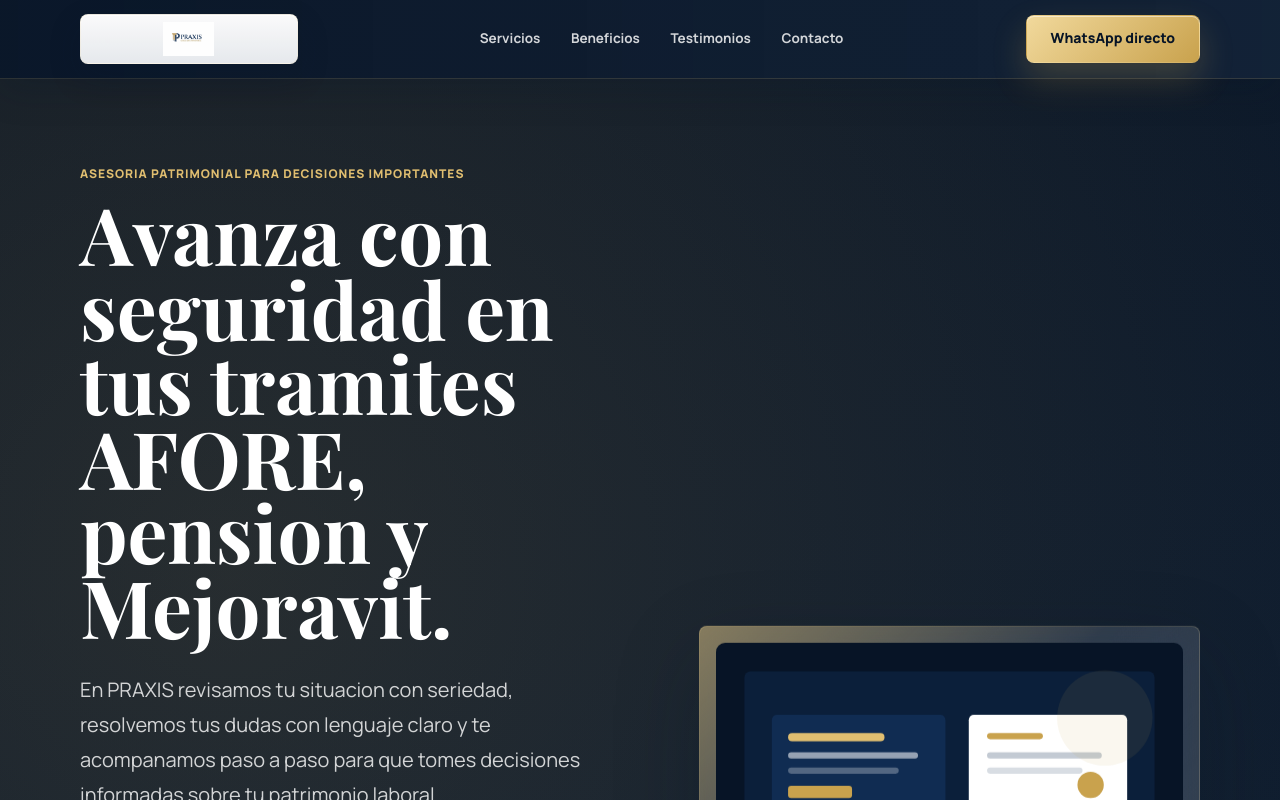
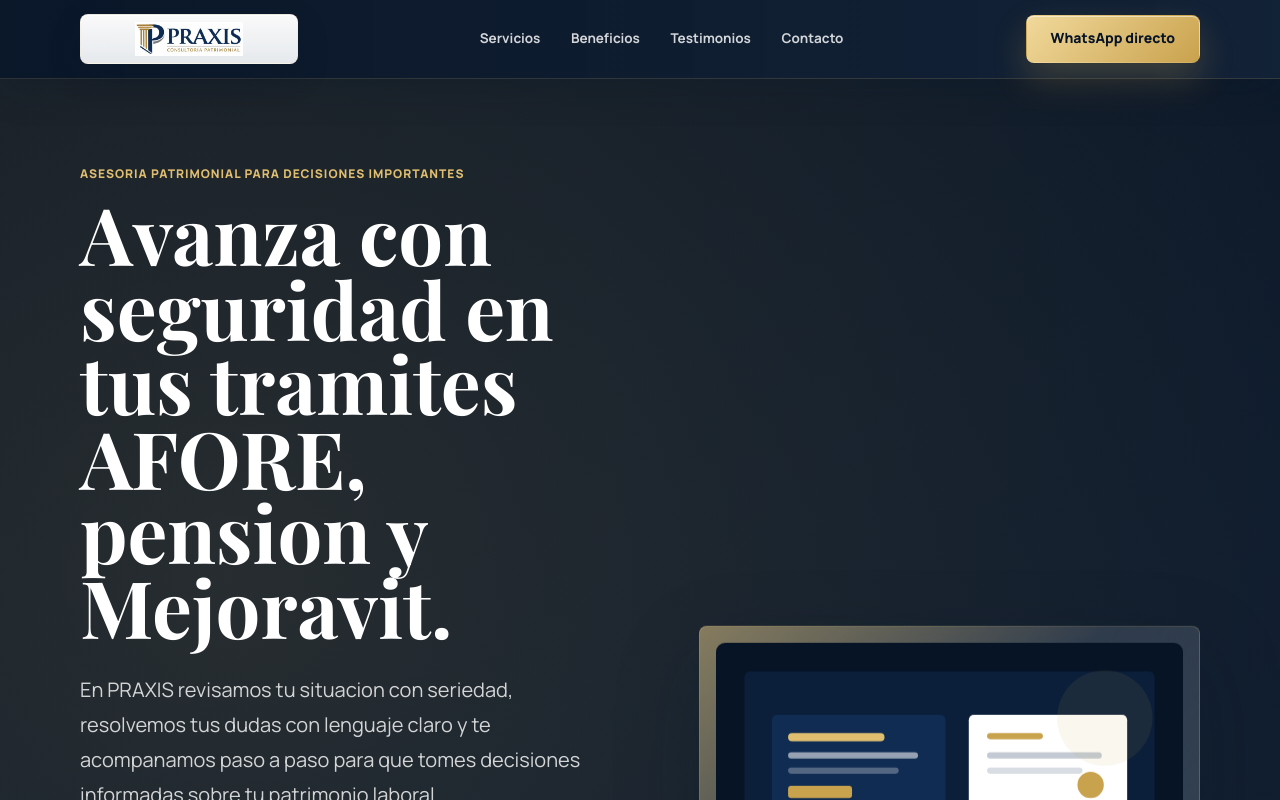
Before and after one commit to ruben1993ord-collab/praxis-web, a plain HTML site: page index.html in a window 1280 px wide. Shown: the top 800 px of the page. Drawn offline with nearby package versions, Linux system fonts and the light colour scheme.

Commit message:
test: update logo to logo_transparent.png in index.html

```diff
--- a/index.html
+++ b/index.html
@@ -25,7 +25,7 @@
   <header class="site-header" aria-label="Navegacion principal">
     <a class="brand" href="#inicio" aria-label="PRAXIS Consultoria Patrimonial">
       <span class="brand-logo-wrap">
-        <img class="brand-logo" src="assets/logo.png" alt="PRAXIS Consultoria Patrimonial">
+        <img class="brand-logo" src="assets/logo_transparent.png" alt="PRAXIS Consultoria Patrimonial">
       </span>
     </a>
     <nav class="nav-links" aria-label="Secciones">
```
Also changed, not shown: assets/logo_transparent.png (added).
